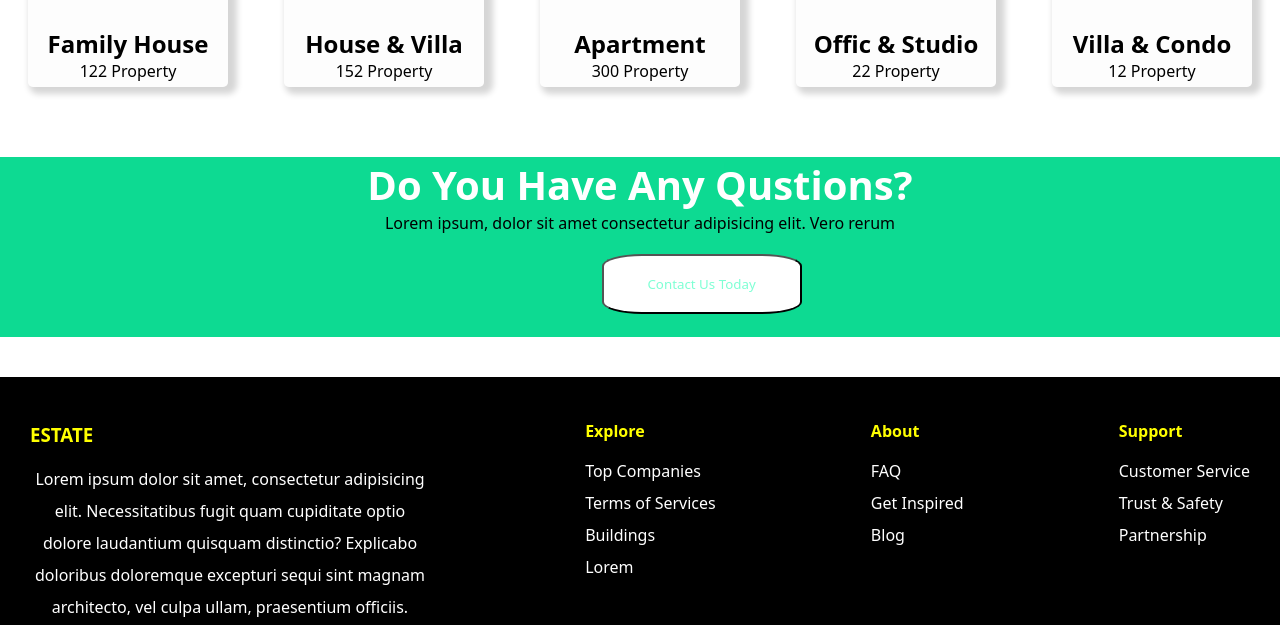
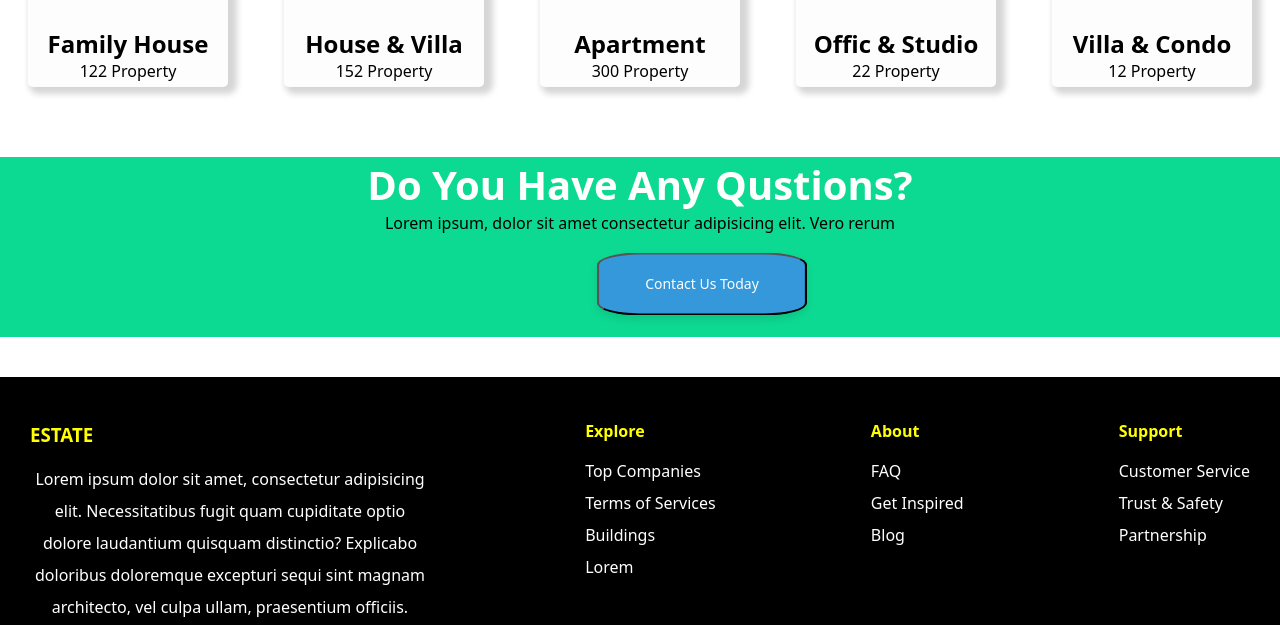
Before and after one commit to PalgudiDivya/Estate, a plain HTML site: page services.html in a window 1280 px wide. In both pictures the pointer is over the button "Contact Us Today". Shown: the part 116-741 px from the top of the page. Drawn offline with Linux system fonts and the light colour scheme.

Commit message:
Update servics.css

```diff
--- a/servics.css
+++ b/servics.css
@@ -84,9 +84,16 @@ button{
     height:60px;
     width:200px;
     border-radius: 20%;
-    color: aquamarine;
+    color: black;
     background-color: white;
 
+}
+button:hover {
+    background-color: #3498db; /* Nice blue color */
+    color: white;
+    transform: scale(1.05); /* Slightly enlarge on hover */
+    box-shadow: 0 4px 8px rgba(0, 0, 0, 0.1); /* Subtle shadow */
+    cursor:pointer;
 }
 footer{
 
```
